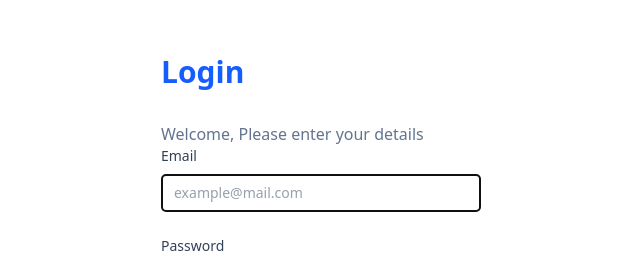
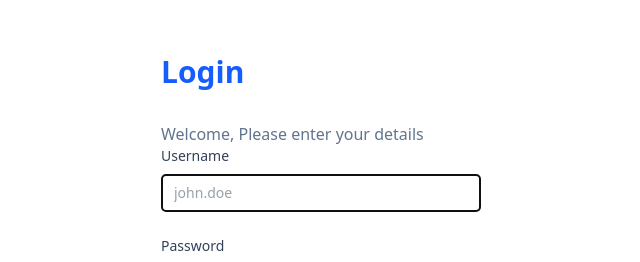
Before and after one commit to anggyar/react-basic, a React (Vite) app: page /login in a window 1280 px wide. Shown: the part 180-442 px from the top of the page, without its empty margins (319-959 px from the left). Built offline with nearby package versions, Linux system fonts and the light colour scheme.

Commit message:
Implement JWT authentication; update login form to handle username and token; refactor ProductsPage to display username and manage token storage

```diff
--- a/package.json
+++ b/package.json
@@ -12,6 +12,7 @@
   "dependencies": {
     "@tailwindcss/vite": "^4.1.12",
     "axios": "^1.11.0",
+    "jwt-decode": "^4.0.0",
     "react": "^19.1.1",
     "react-dom": "^19.1.1",
     "react-router-dom": "^7.8.2",
--- a/src/components/Fragments/FormLogin.jsx
+++ b/src/components/Fragments/FormLogin.jsx
@@ -1,28 +1,43 @@
-import React, { useEffect, useRef } from "react";
+import React, { useEffect, useRef, useState } from "react";
 import InputForm from "../Elements/Input/index.jsx";
 import Button from "../Elements/Button/index.jsx";
+import { login } from "../../services/auth.service.js";
 
 export default function FormLogin() {
-  const emailRef = useRef();
+  const [loginFailed, setLoginFailed] = useState("");
+  const usernameRef = useRef();
 
   useEffect(() => {
-    emailRef.current.focus();
+    usernameRef.current.focus();
   });
   const handleLogin = (event) => {
     event.preventDefault();
-    localStorage.setItem("email", event.target.email.value);
-    localStorage.setItem("password", event.target.password.value);
+    // localStorage.setItem("email", event.target.email.value);
+    // localStorage.setItem("password", event.target.password.value);
 
-    window.location.href = "/product";
+    // window.location.href = "/product";
+    const data = {
+      username: event.target.username.value,
+      password: event.target.password.value,
+    };
+    login(data, (status, res) => {
+      if (status) {
+        localStorage.setItem("token", res);
+        window.location.href = "/products";
+      } else {
+        console.log(res.response.data);
+        setLoginFailed(res.response.data);
+      }
+    });
   };
   return (
     <form onSubmit={handleLogin}>
       <InputForm
-        label='Email'
-        name='email'
-        placeholder='example@mail.com'
-        type='email'
-        ref={emailRef}
+        label='Username'
+        name='username'
+        placeholder='john.doe'
+        type='text'
+        ref={usernameRef}
       />
       <InputForm
         label='Password'
@@ -36,6 +51,11 @@
       >
         Login
       </Button>
+      {loginFailed && (
+        <p className='text-sm italic font-semibold text-red-600  text-center my-2'>
+          {loginFailed}
+        </p>
+      )}
     </form>
   );
 }
--- a/src/main.jsx
+++ b/src/main.jsx
@@ -23,7 +23,7 @@
     element: <RegisterPage />,
   },
   {
-    path: "/product",
+    path: "/products",
     element: <ProductsPage />,
   },
 ]);
--- a/src/pages/products.jsx
+++ b/src/pages/products.jsx
@@ -2,6 +2,7 @@
 import CardProducts from "../components/Fragments/CardProducts.jsx";
 import Button from "../components/Elements/Button/index.jsx";
 import { getProductDatas } from "../services/product.service.jsx";
+import { getUsername } from "../services/auth.service.js";
 
 // const products = [
 //   {
@@ -30,12 +31,11 @@
 //   },
 // ];
 
-const email = localStorage.getItem("email");
-
 export default function ProductsPage() {
   const [cart, setCart] = useState([]);
   const [totalPrice, setTotalPrice] = useState(0);
   const [products, setProducts] = useState([]);
+  const [username, setUsername] = useState("");
 
   useEffect(() => {
     setCart(JSON.parse(localStorage.getItem("cart")) || []);
@@ -45,6 +45,14 @@
     getProductDatas((data) => {
       setProducts(data);
     });
+  });
+  useEffect(() => {
+    const token = localStorage.getItem("token");
+    if (token) {
+      setUsername(getUsername(token));
+    } else {
+      window.location.href = "/login";
+    }
   }, []);
 
   useEffect(() => {
@@ -59,7 +67,7 @@
   }, [cart, products]);
 
   const handleLogout = () => {
-    localStorage.removeItem("email");
+    localStorage.removeItem("token");
     localStorage.removeItem("password");
     localStorage.removeItem("cart");
     window.location.href = "/login";
@@ -84,7 +92,7 @@
   return (
     <Fragment>
       <div className='flex justify-end h-10 bg-blue-600 text-white items-center px-10'>
-        {email}
+        {username}
         <Button
           classname='ml-5 bg-black'
           onClick={handleLogout}
--- /dev/null
+++ b/src/services/auth.service.js
@@ -0,0 +1,19 @@
+import axios from "axios";
+import { jwtDecode } from "jwt-decode";
+
+export const login = (data, callback) => {
+  axios
+    .post("https://fakestoreapi.com/auth/login", data)
+    .then((response) => {
+      callback(true, response.data.token);
+    })
+    .catch((error) => {
+      callback(error);
+    });
+};
+
+export const getUsername = (token) => {
+  const decoded = jwtDecode(token);
+  console.log(decoded);
+  return decoded.user;
+};
```
Also changed, not shown: 1 other file (tests, documents, lock files or other folders).
